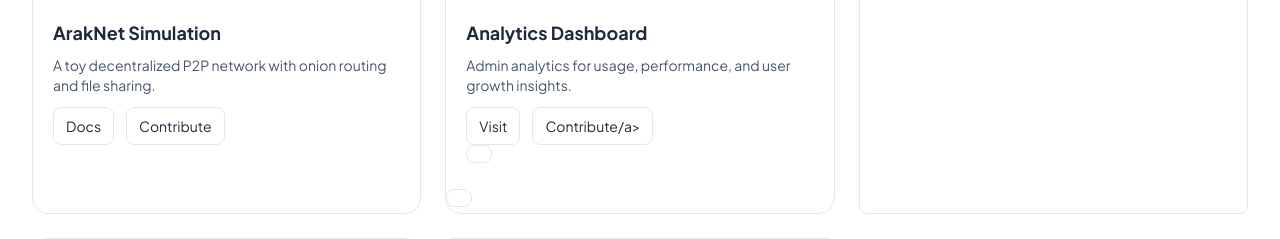
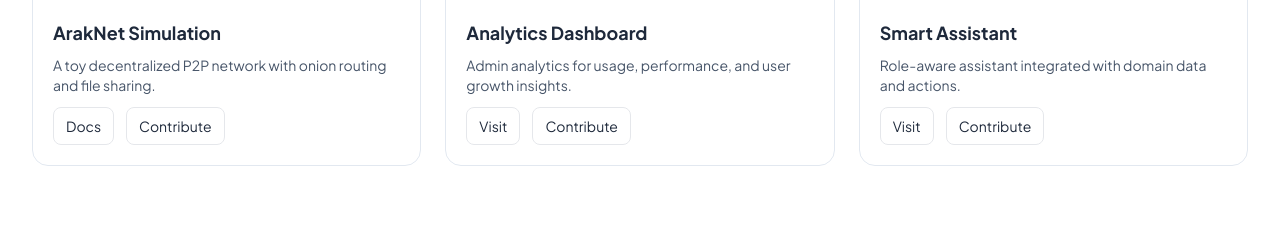
Before and after one commit to phantommind265/portfolio, a Flask app: page / in a window 1280 px wide. Shown: the part 2803-3042 px from the top of the page. Run offline with Flask 3, Linux system fonts and the light colour scheme; some libraries are stand-ins or nearby versions.

Commit message:
updating portfolio

```diff
--- a/templates/portfolio.html
+++ b/templates/portfolio.html
@@ -297,7 +297,7 @@
         <p class="mt-2 text-sm text-slate-600 dark:text-slate-300">Admin analytics for usage, performance, and user growth insights.</p>
         <div class="mt-3 flex gap-3 text-sm">
           <a href="#" class="inline-flex items-center gap-2 rounded-lg px-3 py-2 border">Visit</a>
-          <a href="#" class="inline-flex items-center gap-2 rounded-lg px-3 py-2 border">Contribute/a>
+          <a href="#" class="inline-flex items-center gap-2 rounded-lg px-3 py-2 border">Contribute</a>
         </div>
       </div>
     </article>
@@ -312,7 +312,7 @@
         <p class="mt-2 text-sm text-slate-600 dark:text-slate-300">Role-aware assistant integrated with domain data and actions.</p>
         <div class="mt-3 flex gap-3 text-sm">
           <a href="#" class="inline-flex items-center gap-2 rounded-lg px-3 py-2 border">Visit</a>
-          <a href="#" class="inline-flex items-center gap-2 rounded-lg px-3 py-2 border">Contribute>
+          <a href="#" class="inline-flex items-center gap-2 rounded-lg px-3 py-2 border">Contribute</a>
         </div>
       </div>
     </article>
```
